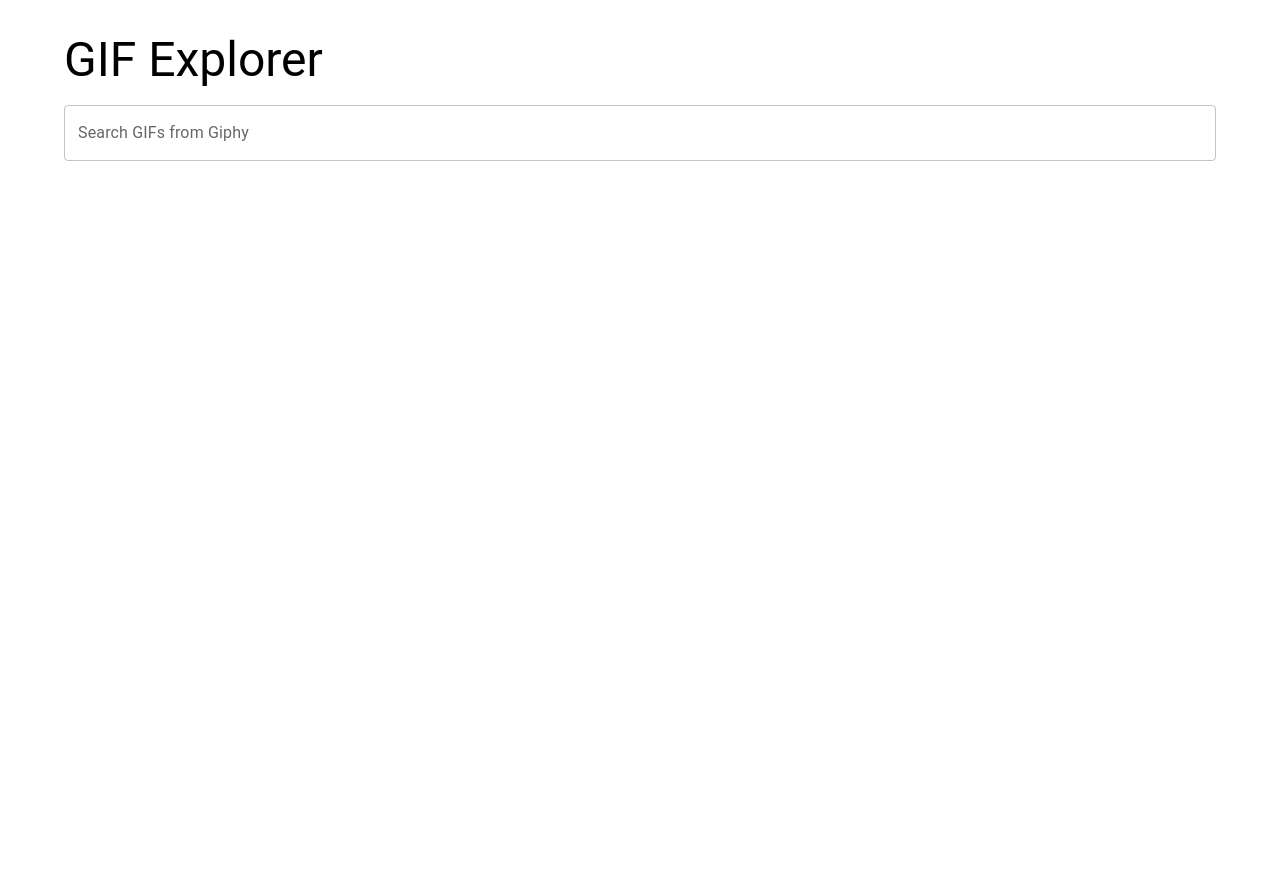
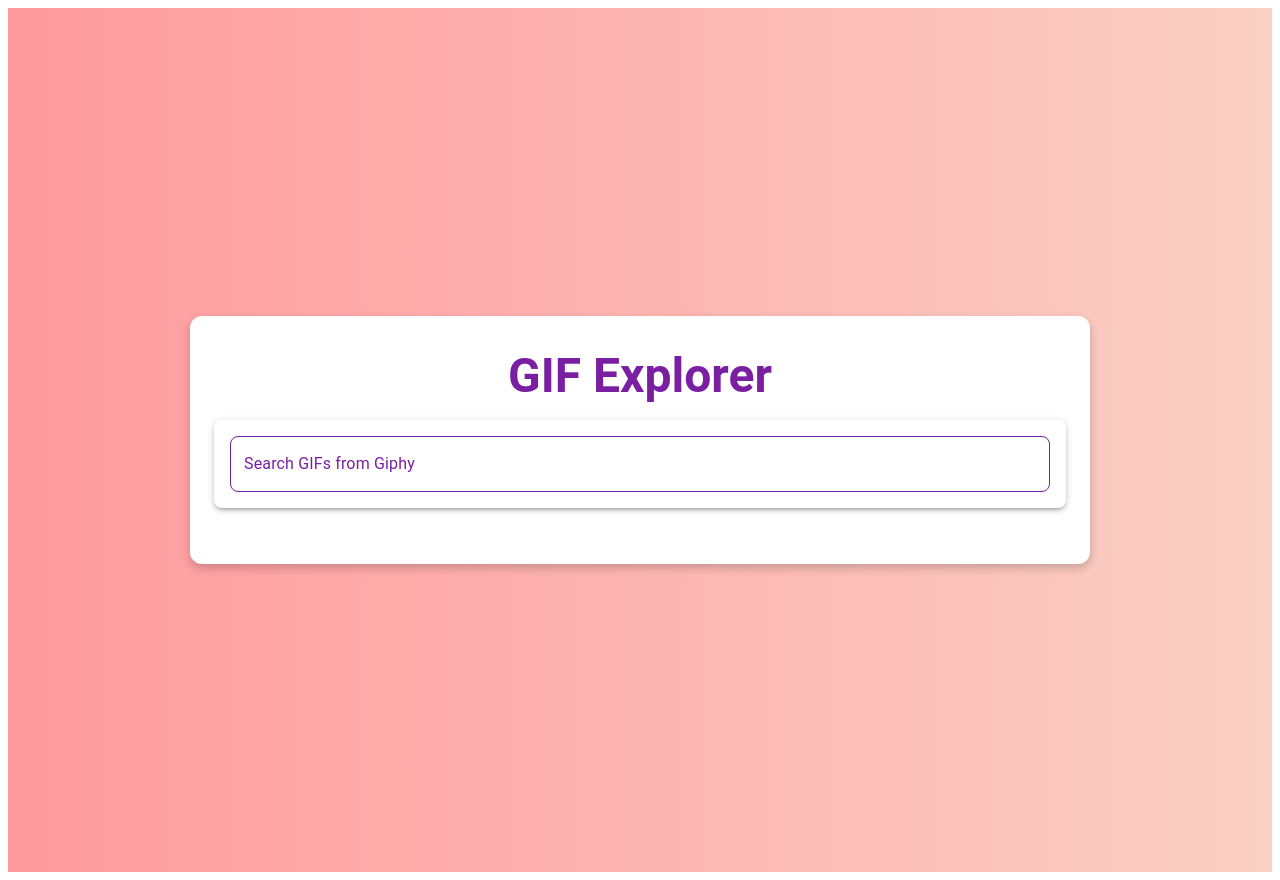
Before and after one commit to maitepv87/gif-explorer, a React (Vite) app: page / in a window 1280 px wide. Before the commit the page ends 800 px from the top, so only its background shows below. Built offline with nearby package versions, Linux system fonts and the light colour scheme.

Commit message:
Add visual improvements to GifExplorerApp with Material UI

```diff
--- a/src/GifExplorerApp.jsx
+++ b/src/GifExplorerApp.jsx
@@ -1,6 +1,5 @@
-import React from "react";
-import { useState } from "react";
-import { Container, Typography } from "@mui/material";
+import React, { useState } from "react";
+import { Container, Typography, Paper, Box } from "@mui/material";
 import { GifSearchBar, GifList } from "./components";
 
 export const GifExplorerApp = () => {
@@ -12,18 +11,48 @@
   };
 
   return (
-    <>
-      <Container maxWidth="lg" sx={{ marginTop: 4 }}>
-        <Typography variant="h3" align="left" gutterBottom>
+    <Box
+      sx={{
+        minHeight: "100vh",
+        background: "linear-gradient(to right, #ff9a9e, #fad0c4)",
+        display: "flex",
+        justifyContent: "center",
+        alignItems: "center",
+        padding: 4,
+      }}
+    >
+      <Container
+        maxWidth="md"
+        sx={{
+          backgroundColor: "white",
+          borderRadius: 3,
+          padding: 4,
+          boxShadow: "0px 4px 10px rgba(0, 0, 0, 0.2)",
+        }}
+      >
+        {/* Title */}
+        <Typography
+          variant="h3"
+          align="center"
+          gutterBottom
+          sx={{ color: "#7B1FA2", fontWeight: "bold" }}
+        >
           GIF Explorer
         </Typography>
 
-        <GifSearchBar onNewCategory={handleAddCategory} />
+        {/* Search */}
+        <Paper
+          elevation={3}
+          sx={{ padding: 2, borderRadius: 2, marginBottom: 3 }}
+        >
+          <GifSearchBar onNewCategory={handleAddCategory} />
+        </Paper>
 
-        {categories.map((category) => {
-          return <GifList key={category} category={category} />;
-        })}
+        {/* Categories */}
+        {categories.map((category) => (
+          <GifList key={category} category={category} />
+        ))}
       </Container>
-    </>
+    </Box>
   );
 };
--- a/src/components/GifItem.jsx
+++ b/src/components/GifItem.jsx
@@ -3,15 +3,24 @@
 
 export const GifItem = ({ image }) => {
   return (
-    <Card>
+    <Card
+      sx={{
+        borderRadius: 2,
+        boxShadow: 3,
+      }}
+    >
       <CardMedia
         component="img"
         alt={image.title || "GIF"}
         height="200"
         image={image.url}
+        sx={{ objectFit: "cover" }}
       />
-      <CardContent>
-        <Typography variant="caption" component="div">
+      <CardContent sx={{ bgcolor: "#fce4ec", textAlign: "center" }}>
+        <Typography
+          variant="caption"
+          sx={{ fontWeight: "bold", color: "#7B1FA2" }}
+        >
           {image.title || "No title available"}
         </Typography>
       </CardContent>
--- a/src/components/GifList.jsx
+++ b/src/components/GifList.jsx
@@ -1,5 +1,5 @@
 import PropTypes from "prop-types";
-import { Grid, Typography, CircularProgress } from "@mui/material"; // Importamos Material UI
+import { Grid, Typography, CircularProgress, Box } from "@mui/material";
 import { GifItem } from "./GifItem";
 import { useFetchGifs } from "../hooks";
 
@@ -7,15 +7,21 @@
   const { images, isLoading } = useFetchGifs(category);
 
   return (
-    <>
-      <Typography variant="h4" gutterBottom>
+    <Box sx={{ mt: 4, p: 3, borderRadius: 2, bgcolor: "#fce4ec" }}>
+      <Typography
+        variant="h4"
+        gutterBottom
+        sx={{ color: "#7B1FA2", fontWeight: "bold", textAlign: "center" }}
+      >
         {category}
       </Typography>
 
       {isLoading ? (
-        <CircularProgress />
+        <Box sx={{ display: "flex", justifyContent: "center", mt: 2 }}>
+          <CircularProgress sx={{ color: "#7B1FA2" }} />
+        </Box>
       ) : (
-        <Grid container spacing={3}>
+        <Grid container spacing={3} justifyContent="center">
           {images.map((image) => (
             <Grid item xs={12} sm={6} md={4} key={image.id}>
               <GifItem image={image} />
@@ -23,7 +29,7 @@
           ))}
         </Grid>
       )}
-    </>
+    </Box>
   );
 };
 
--- a/src/components/GifSearchBar.jsx
+++ b/src/components/GifSearchBar.jsx
@@ -24,6 +24,17 @@
         fullWidth
         value={inputValue}
         onChange={handleInputChange}
+        sx={{
+          "& .MuiOutlinedInput-root": {
+            borderRadius: 2,
+            backgroundColor: "#fff",
+            "& fieldset": { borderColor: "#7B1FA2" },
+            "&:hover fieldset": { borderColor: "#ff9a9e" },
+            "&.Mui-focused fieldset": { borderColor: "#7B1FA2" },
+          },
+          "& .MuiInputLabel-root": { color: "#7B1FA2" },
+          "& .MuiInputLabel-root.Mui-focused": { color: "#7B1FA2" },
+        }}
       />
     </form>
   );
--- a/src/styles.css
+++ /dev/null
@@ -1,63 +0,0 @@
-* {
-    font-family: Helvetica, Arial, sans-serif;
-    background-color: rgb(234, 234, 234);
-  }
-
-  body {
-    padding: 60px;
-  }
-
-  input {
-    background-color: white;
-    border-radius: 5px;
-    border: 1px solid rgb(97, 32, 158);
-    color: black;
-    font-size: 1.2rem;
-    outline: none;
-    padding: 10px 15px;
-    width: 100%;
-  }
-
-  h2 {
-    font-size: 1.5rem;
-  }
-
-  h3 {
-    font-size: 3rem;
-    margin-bottom: 5px;
-  }
-
-  .card-grid {
-    display: flex;
-    flex-direction: row;
-    flex-wrap: wrap;
-    justify-content: center;
-  }
-
-  .card {
-    align-content: center;
-    align-items: center;
-    background-color: white;
-    border-radius: 10px;
-    box-shadow: 0px 3px 5px rgba(0, 0, 0, 0.03);
-    display: flex;
-    flex-direction: column;
-    height: 0%;
-    justify-content: center;
-    margin-bottom: 20px;
-    margin-right: 20px;
-    overflow: hidden;
-  }
-
-  .card p {
-    background-color: white;
-    flex: 1;
-    font-size: 1.5rem;
-    margin-top: 5px;
-    padding: 5px 20px 0px 20px;
-    text-align: center;
-  }
-
-  .card img {
-    width: 100%;
-  }
```
